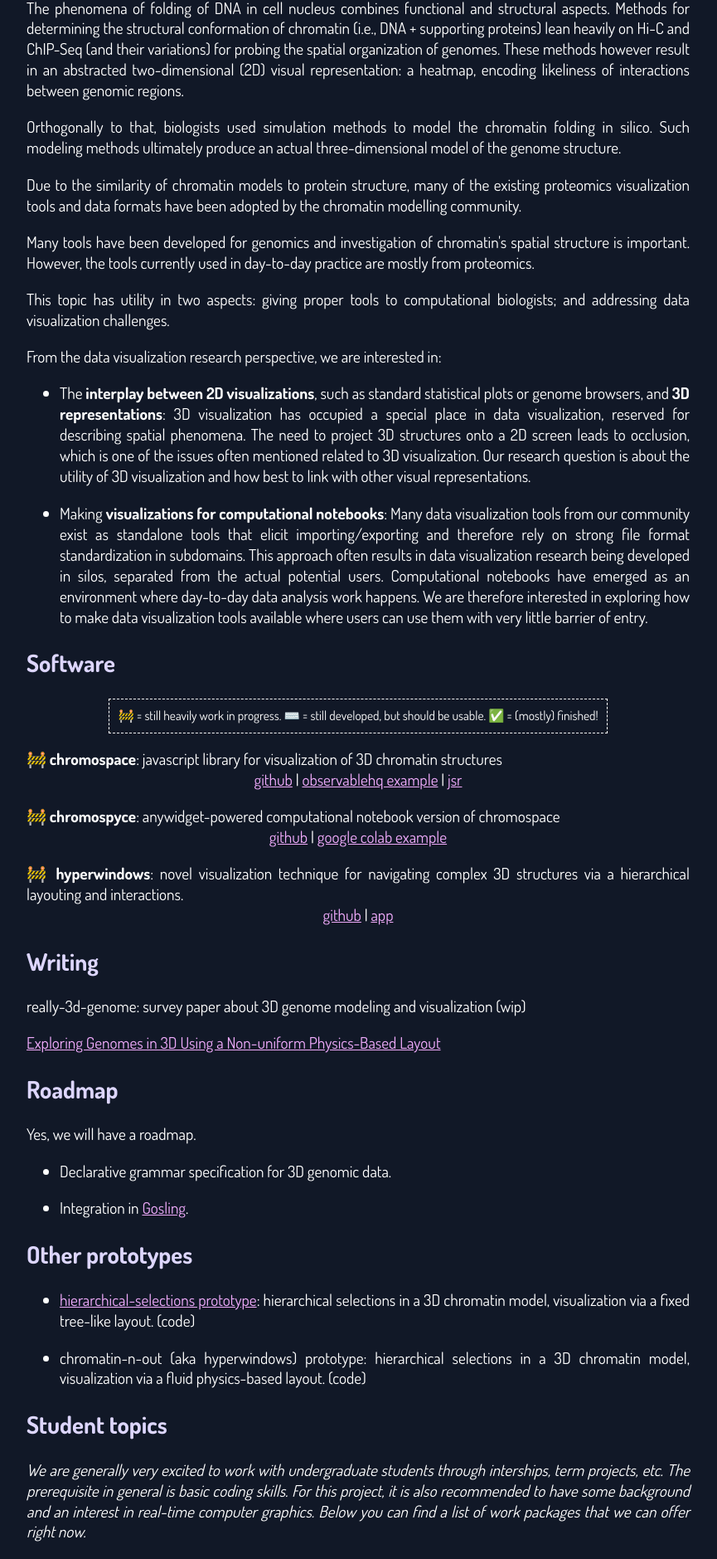
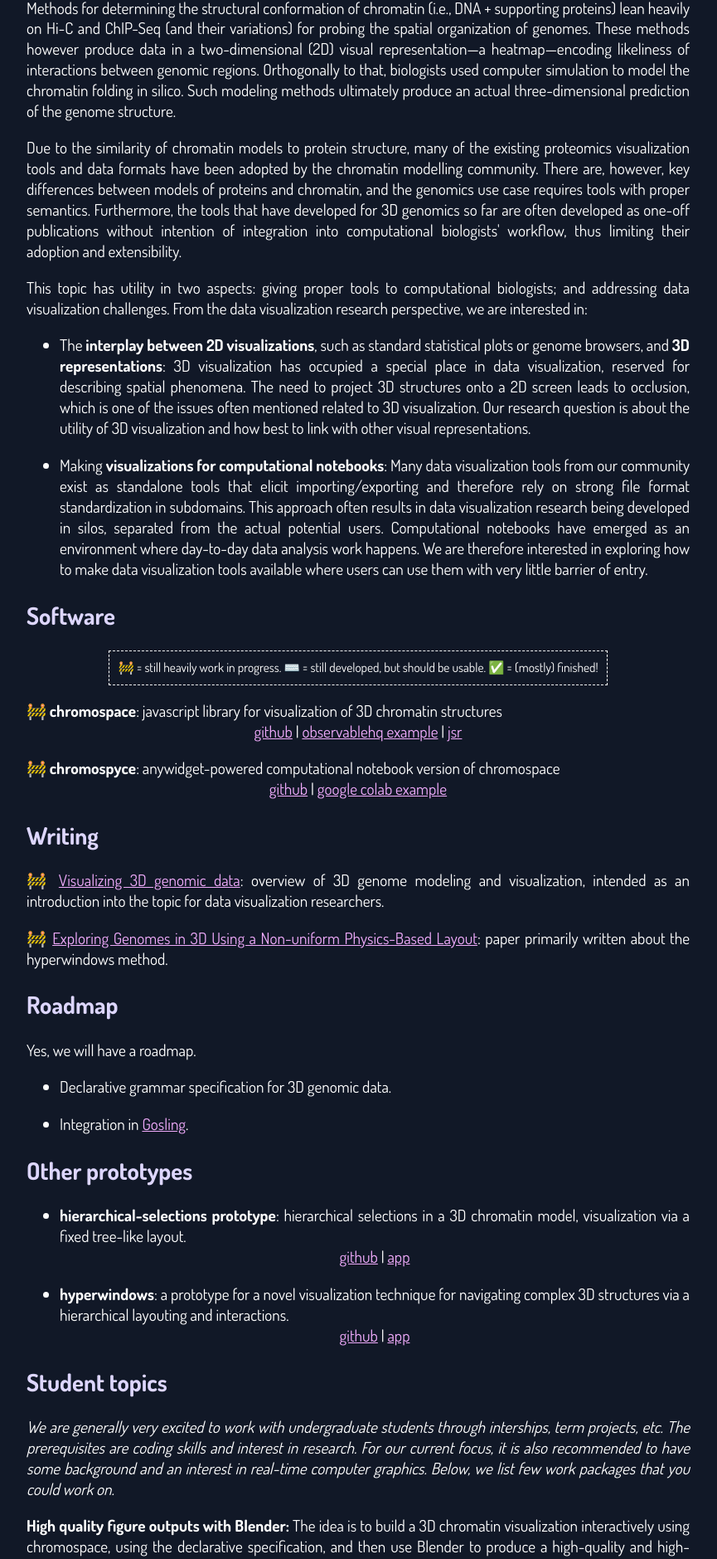
Before and after one commit to dvdkouril/dvdkouril.github.io, a SvelteKit app: page /spatial-genome in a window 1280 px wide. Shown: the part 333-2212 px from the top of the page at 83% size, without its empty margins (208-1073 px from the left). Built offline with nearby package versions, Linux system fonts and the light colour scheme.

Commit message:
spatial genomes: readable?

```diff
--- a/src/routes/spatial-genome/+page.svelte
+++ b/src/routes/spatial-genome/+page.svelte
@@ -19,17 +19,14 @@
 
 	<h2>Motivation</h2>
 	<!-- first paragraph generally about chromatin folding -->
-	<p>The phenomena of folding of DNA in cell nucleus combines functional and structural aspects. Methods for determining the structural conformation of chromatin (i.e., DNA + supporting proteins) lean heavily on Hi-C and ChIP-Seq (and their variations) for probing the spatial organization of genomes. These methods however result in an abstracted two-dimensional (2D) visual representation: a heatmap, encoding likeliness of interactions between genomic regions.</p>
-
-	<p>Orthogonally to that, biologists used simulation methods to model the chromatin folding in silico. Such modeling methods ultimately produce an actual three-dimensional model of the genome structure.</p>
+	<p>Methods for determining the structural conformation of chromatin (i.e., DNA + supporting proteins) lean heavily on Hi-C and ChIP-Seq (and their variations) for probing the spatial organization of genomes. These methods however produce data in a two-dimensional (2D) visual representation&mdash;a heatmap&mdash;encoding likeliness of interactions between genomic regions.
+	Orthogonally to that, biologists used computer simulation to model the chromatin folding in silico. Such modeling methods ultimately produce an actual three-dimensional prediction of the genome structure.</p>
 
 	<!-- second paragraph about how visualization tool for this suck -->
-	<p>Due to the similarity of chromatin models to protein structure, many of the existing proteomics visualization tools and data formats have been adopted by the chromatin modelling community.</p>
-	<p>Many tools have been developed for genomics and investigation of chromatin's spatial structure is important. However, the tools currently used in day-to-day practice are mostly from proteomics.</p>
+	<p>Due to the similarity of chromatin models to protein structure, many of the existing proteomics visualization tools and data formats have been adopted by the chromatin modelling community. There are, however, key differences between models of proteins and chromatin, and the genomics use case requires tools with proper semantics. Furthermore, the tools that have developed for 3D genomics so far are often developed as one-off publications without intention of integration into computational biologists' workflow, thus limiting their adoption and extensibility.</p>
+	<!-- <p>Many tools have been developed for genomics and investigation of chromatin's spatial structure is important. However, the tools currently used in day-to-day practice are mostly from proteomics.</p> -->
 
-	<p>This topic has utility in two aspects: giving proper tools to computational biologists; and addressing data visualization challenges.</p>
-
-	<p>From the data visualization research perspective, we are interested in:</p>
+	<p>This topic has utility in two aspects: giving proper tools to computational biologists; and addressing data visualization challenges. From the data visualization research perspective, we are interested in:</p>
 	<ul>
 		<li>The <b>interplay between 2D visualizations</b>, such as standard statistical plots or genome browsers, and <b>3D representations</b>: 3D visualization has occupied a special place in data visualization, reserved for describing spatial phenomena. The need to project 3D structures onto a 2D screen leads to occlusion, which is one of the issues often mentioned related to 3D visualization. Our research question is about the utility of 3D visualization and how best to link with other visual representations.</li>
 		<li>Making <b>visualizations for computational notebooks</b>: Many data visualization tools from our community exist as standalone tools that elicit importing/exporting and therefore rely on strong file format standardization in subdomains. This approach often results in data visualization research being developed in silos, separated from the actual potential users. Computational notebooks have emerged as an environment where day-to-day data analysis work happens. We are therefore interested in exploring how to make data visualization tools available where users can use them with very little barrier of entry.</li>
@@ -50,13 +47,10 @@
 	<p>🚧 <b>chromospyce</b>: anywidget-powered computational notebook version of chromospace
 	<span class="sw-links"><a href="https://github.com/dvdkouril/chromospyce">github</a> | <a href="https://colab.research.google.com/drive/1E-jDzM1hs-TtTg_XJnEuDn6RU2VG0Lxe?usp=sharing">google colab example</a></span>
 	</p>
-	<p>🚧 <b>hyperwindows</b>: novel visualization technique for navigating complex 3D structures via a hierarchical layouting and interactions.
-	<span class="sw-links"><a href="https://github.com/dvdkouril/chromatin-n-out">github</a> | <a href="https://www.davidkouril.com/chromatin-n-out/">app</a></span>
-	</p>
 
 	<h2>Writing</h2>
-	<p>really-3d-genome: survey paper about 3D genome modeling and visualization (wip)</p>
-	<p><a href="https://www.davidkouril.com/hyperwindows-paper/">Exploring Genomes in 3D Using a Non-uniform Physics-Based Layout</a></p>
+	<p>🚧 <a href="https://www.davidkouril.com/really-3d-genome/">Visualizing 3D genomic data</a>: overview of 3D genome modeling and visualization, intended as an introduction into the topic for data visualization researchers.</p>
+	<p>🚧 <a href="https://www.davidkouril.com/hyperwindows-paper/">Exploring Genomes in 3D Using a Non-uniform Physics-Based Layout</a>: paper primarily written about the hyperwindows method.</p>
 
 	<h2>Roadmap</h2>
 	<p>Yes, we will have a roadmap.</p>
@@ -67,14 +61,22 @@
 
 	<h2>Other prototypes</h2>
 	<ul>
-		<li><a href="https://dvdkouril.github.io/hierarchical-selections/">hierarchical-selections prototype</a>: hierarchical selections in a 3D chromatin model, visualization via a fixed tree-like layout. (code)</li>
-		<li>chromatin-n-out (aka hyperwindows) prototype: hierarchical selections in a 3D chromatin model, visualization via a fluid physics-based layout. (code)</li>
+	<li>
+		<p><b>hierarchical-selections prototype</b>: hierarchical selections in a 3D chromatin model, visualization via a fixed tree-like layout.
+		<span class="sw-links"><a href="https://github.com/dvdkouril/hierarchical-selections">github</a> | <a href="https://dvdkouril.github.io/hierarchical-selections/">app</a></span>
+		</p>
+	</li>
+	<li>
+		<p><b>hyperwindows</b>: a prototype for a novel visualization technique for navigating complex 3D structures via a hierarchical layouting and interactions.
+		<span class="sw-links"><a href="https://github.com/dvdkouril/chromatin-n-out">github</a> | <a href="https://www.davidkouril.com/chromatin-n-out/">app</a></span>
+		</p>
+	</li>
 	</ul>
 
 	<h2>Student topics</h2>
-	<p><i>We are generally very excited to work with undergraduate students through interships, term projects, etc. The prerequisite in general is basic coding skills. For this project, it is also recommended to have some background and an interest in real-time computer graphics. Below you can find a list of work packages that we can offer right now.</i></p>
+	<p><i>We are generally very excited to work with undergraduate students through interships, term projects, etc. The prerequisites are coding skills and interest in research. For our current focus, it is also recommended to have some background and an interest in real-time computer graphics. Below, we list few work packages that you could work on.</i></p>
 
-	<p><b>High quality figure outputs with Blender:</b> The idea is to preview the 3D visualization with chromospace and then use Blender to produce a high-quality rendering. Maybe it could be useful to leverage the ecosystem around glTF, for example <a href="https://gltf-transform.dev">glTF Transform</a>.</p>
+	<p><b>High quality figure outputs with Blender:</b> The idea is to build a 3D chromatin visualization interactively using chromospace, using the declarative specification, and then use Blender to produce a high-quality and high-resolution rendering. Maybe it could be useful to leverage the ecosystem around glTF, for example <a href="https://gltf-transform.dev">glTF Transform</a>.</p>
 </div>
 
 <style>
```
